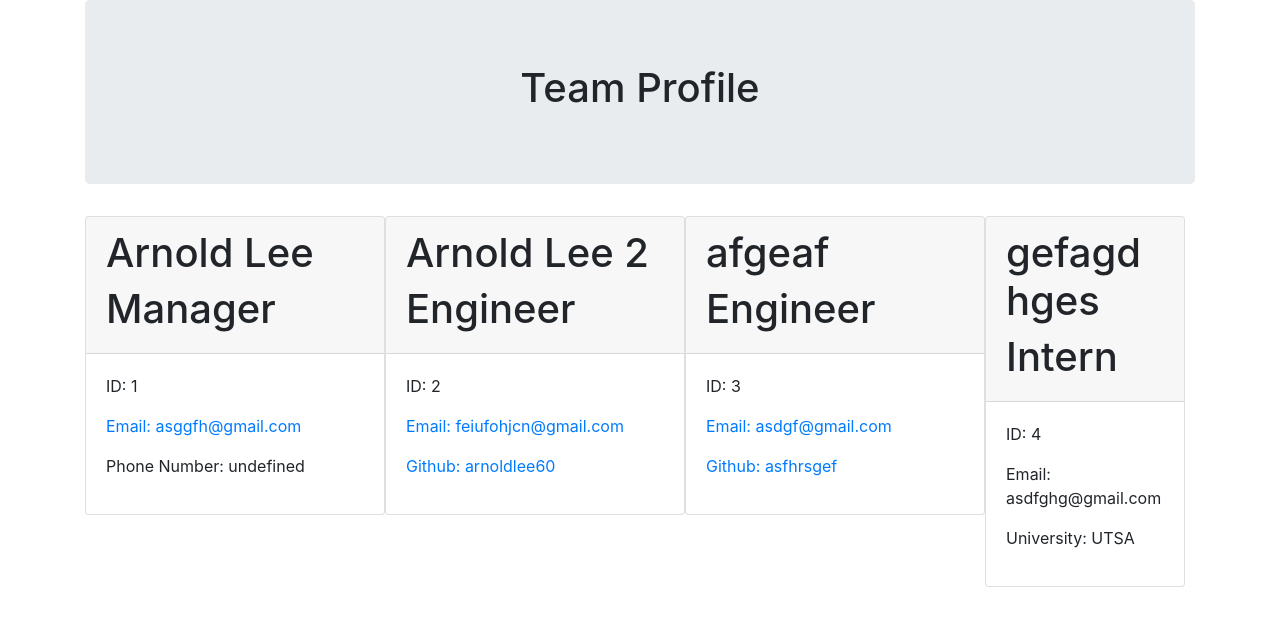
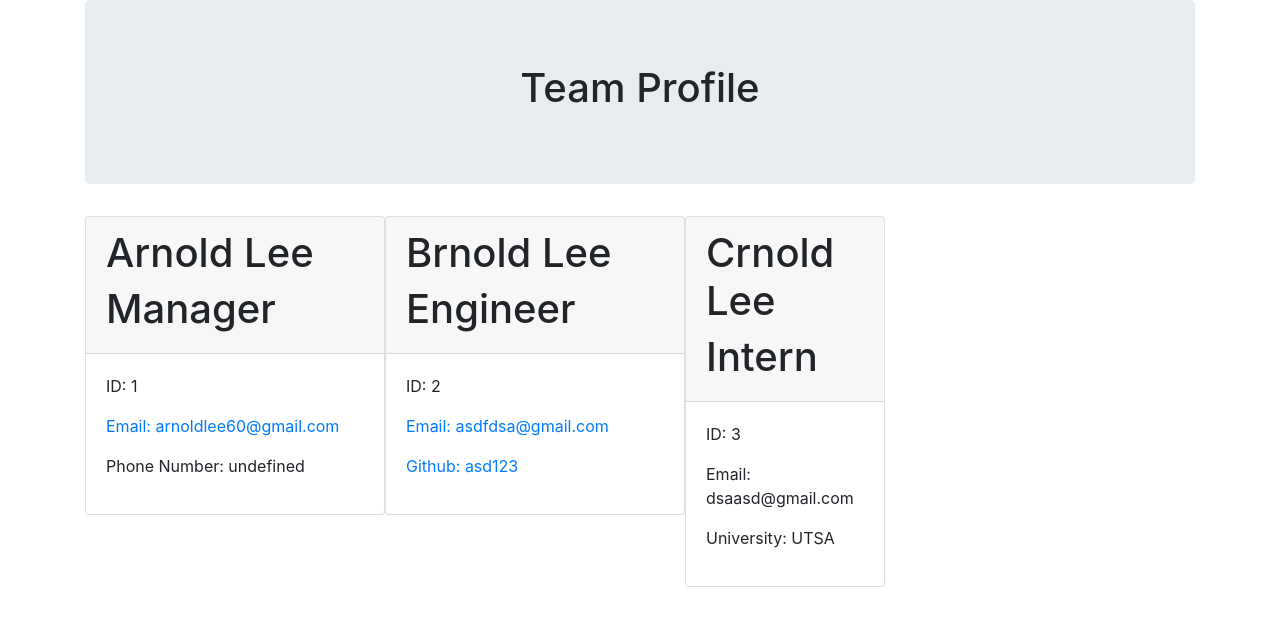
Before and after one commit to Arnoldlee60/TeamProfileGenerator, a plain HTML site: page index.html in a window 1280 px wide. Drawn offline with nearby package versions, Linux system fonts and the light colour scheme.

Commit message:
replaced with better html file

```diff
--- a/index.html
+++ b/index.html
@@ -20,43 +20,31 @@
   </div>
   <div class="card-body">
   <p><a class="card-text">ID: 1</a></p>
-  <p><a href="asggfh@gmail.com" class="card-text">Email: asggfh@gmail.com</a></p>
+  <p><a href="arnoldlee60@gmail.com" class="card-text">Email: arnoldlee60@gmail.com</a></p>
   <p><a class="card-text">Phone Number: undefined</a></p>
   </div>
   </div>
 
   <div class="card" style="width: 300px; float: left;">
   <div class="card-header">
-  <h1>Arnold Lee 2</h1>
+  <h1>Brnold Lee</h1>
   <h1>Engineer</h1>
   </div>
   <div class="card-body">
     <p><a class="card-text">ID: 2</a></p>
-    <p><a href="feiufohjcn@gmail.com" class="card-text">Email: feiufohjcn@gmail.com</a></p>
-    <p><a href="https://github.com/arnoldlee60" class="card-text">Github: arnoldlee60</a></p>
-  </div>
-  </div>
-
-  <div class="card" style="width: 300px; float: left;">
-  <div class="card-header">
-  <h1>afgeaf</h1>
-  <h1>Engineer</h1>
-  </div>
-  <div class="card-body">
-    <p><a class="card-text">ID: 3</a></p>
-    <p><a href="asdgf@gmail.com" class="card-text">Email: asdgf@gmail.com</a></p>
-    <p><a href="https://github.com/asfhrsgef" class="card-text">Github: asfhrsgef</a></p>
+    <p><a href="asdfdsa@gmail.com" class="card-text">Email: asdfdsa@gmail.com</a></p>
+    <p><a href="https://github.com/asd123" class="card-text">Github: asd123</a></p>
   </div>
   </div>
 
   <div class="card" style="width: 200px; float: left;">
   <div class="card-header">
-  <h1>gefagdhges</h1>
+  <h1>Crnold Lee</h1>
   <h1>Intern</h1>
   </div>
   <div class="card-body">
-  <p><a class="card-text">ID: 4</a></p>
-  <p><a class="card-text">Email: asdfghg@gmail.com</a></p>
+  <p><a class="card-text">ID: 3</a></p>
+  <p><a class="card-text">Email: dsaasd@gmail.com</a></p>
   <p><a class="card-text">University: UTSA</a></p>
   </div>
   </div>
```
